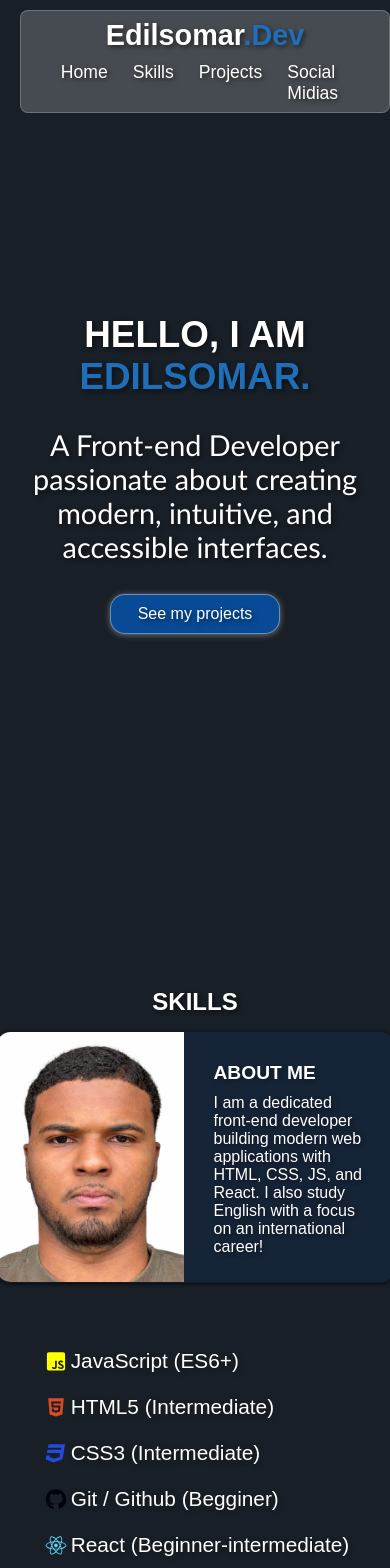
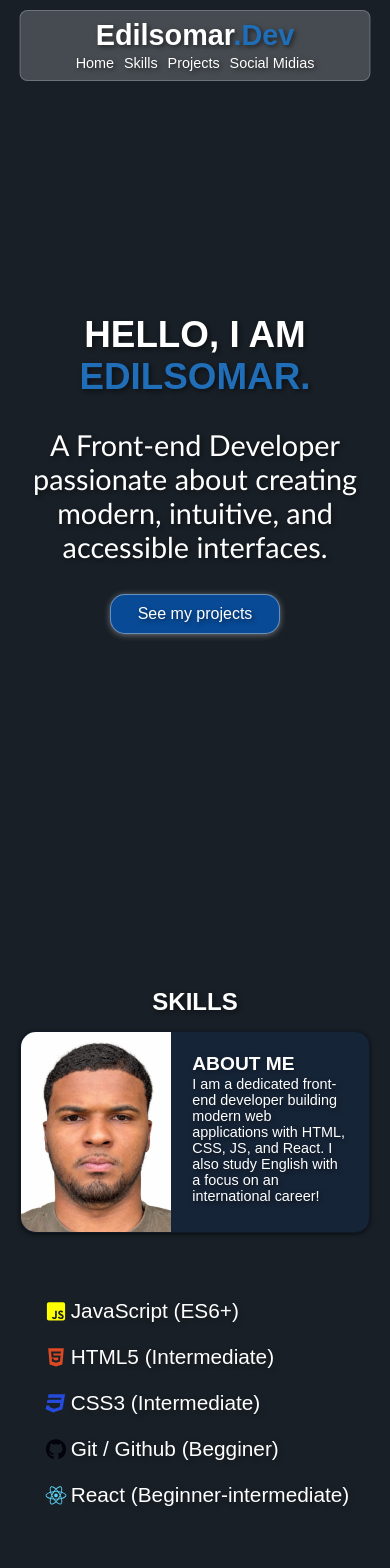
Before and after one commit to Edilsomar/Portifolio-react, a React (Vite) app: page / in a window 390 px wide. Shown: the top 1568 px of the page. Built offline with nearby package versions, Linux system fonts and the light colour scheme.

Commit message:
feat: adicionado novo projeto ao portfolio

```diff
--- a/package.json
+++ b/package.json
@@ -1,10 +1,13 @@
 {
+  "homepage": "https://edilsomar.github.io/Portifolio-react/",
   "name": "portiolio",
   "private": true,
   "version": "0.0.0",
   "type": "module",
   "scripts": {
     "dev": "vite",
+    "predeploy": "npm run build",
+    "deploy": "gh-pages -d dist",
     "build": "vite build",
     "lint": "eslint .",
     "preview": "vite preview"
@@ -21,6 +24,7 @@
     "eslint": "^10.3.0",
     "eslint-plugin-react-hooks": "^7.1.1",
     "eslint-plugin-react-refresh": "^0.5.2",
+    "gh-pages": "^6.3.0",
     "globals": "^17.6.0",
     "vite": "^8.0.12"
   }
--- a/src/components/Contact/Contact.css
+++ b/src/components/Contact/Contact.css
@@ -17,6 +17,15 @@
 }
 @media (max-width: 700px){
     .contact-content{
-        width: 95% !important;
+        width: 90% !important;
+    }
+    .contact-content{
+        gap: 5px !important;
     }
 }
+@media (max-width: 400px){
+.contact-content{
+    flex-direction: column;
+    padding: 10px !important;
+}
+}
--- a/src/components/Header/Header.css
+++ b/src/components/Header/Header.css
@@ -1,5 +1,7 @@
 .header-nav {
   position: fixed;
+  left: 50%; /* 1. Joga o início do header para o meio da tela */
+  transform: translateX(-50%); /* 2. Puxa metade do próprio peso de volta, centralizando perfeito */
   display: flex;
   justify-content: space-between;
   align-items: center;
@@ -7,8 +9,9 @@
   padding: 8px 40px;
   border-radius: 8px;
   border: 1px solid rgba(255, 255, 255, 0.219);
-  width:95%;
-  z-index:1;
+  width: 95%; /* Continua com 95% mas agora totalmente centralizado */
+  z-index: 1;
+
 
    .logo h2 {
         font-size: 1.8rem;
@@ -50,3 +53,18 @@
         gap: 10px;
     }
 }
+@media (max-width: 400px){
+    .header-nav{
+        justify-content: center;
+        align-items: center;
+        flex-direction: column;
+        gap: 2px !important;
+        width: 90%;
+    }
+    .item-menu{
+        font-size: 0.9rem !important;
+    }
+    .nav-menu{
+        gap: 10px ! important;
+    }
+}
--- a/src/components/Skills/Skills.css
+++ b/src/components/Skills/Skills.css
@@ -1,122 +1,135 @@
-.skills-container{
+.skills-container {
   display: flex;
   flex-direction: column;
   align-items: center;
   justify-content: center;
-   h2{
-    text-align:center;
-    color:white;
-    margin:50px 0px 15px;
+  h2 {
+    text-align: center;
+    color: white;
+    margin: 50px 0px 15px;
     text-shadow: 2px 2px 5px rgba(0, 0, 0, 0.493);
+  }
+  .content-container {
+    display: flex;
+    gap: 50px;
 
-   }
-   .content-container{
-        display:flex;
-        gap:50px;
-
-
-        .about-me-container{
-            display:flex;
+    .about-me-container {
+      display: flex;
       width: 600px;
-            background-color:rgba(19, 51, 102, 0.274);
+      background-color: rgba(19, 51, 102, 0.274);
       border-radius: 15px;
       border: 1px solid rgba(0, 0, 0, 0.281);
       box-shadow: rgba(0, 0, 0, 0.637) 0px 1px 4px;
 
-            img{
+      img {
         width: 250px;
         border-radius: 15px 0px 0px 15px;
-
       }
-            .about-me-description{
+      .about-me-description {
         padding: 20px;
-                color:#fff;
+        color: #fff;
         font-family: Verdana, Geneva, Tahoma, sans-serif;
         text-shadow: 2px 2px 5px rgba(0, 0, 0, 0.493);
 
-
-                h3{
+        h3 {
           font-size: 2rem;
-                    margin:10px;
+          margin: 10px;
           text-shadow: 2px 2px 5px rgba(0, 0, 0, 0.342);
         }
-                p{
+        p {
           font-size: 1.5rem;
-                    margin:10px;
-
+          margin: 10px;
         }
       }
     }
-        .skills-list{
-            color:#fff;
+    .skills-list {
+      color: #fff;
       margin: 0px auto;
 
-            li{
+      li {
         display: flex;
-                align-items:center;
+        align-items: center;
         font-size: 1.3rem;
         list-style: none;
         margin: 10px 0px;
         padding: 6px;
         text-shadow: 2px 2px 5px rgba(24, 24, 24, 0.397);
 
-                .JsIcon{
+        .JsIcon {
           color: yellow;
-                    width:30px
+          width: 30px;
         }
-                .HtmlIcon{
-                    color: #DC4A24;
-                    width:30px
+        .HtmlIcon {
+          color: #dc4a24;
+          width: 30px;
         }
-                .CssIcon{
-                    Color: #244BDC;
-                    width:30px
+        .CssIcon {
+          color: #244bdc;
+          width: 30px;
         }
-                .GithubIcon{
-                    color:#03030e;
-                    width:30px
+        .GithubIcon {
+          color: #03030e;
+          width: 30px;
         }
-                .ReactIcon{
-                    color: #5DD3F3;
-                    width:30px
+        .ReactIcon {
+          color: #5dd3f3;
+          width: 30px;
         }
       }
     }
   }
 }
 
-@media (max-width: 950px){
-    .content-container{
+@media (max-width: 950px) {
+  .content-container {
     flex-direction: column;
   }
 }
-@media (max-width: 700px){
-
-    .about-me-container{
-        display:flex;
+@media (max-width: 700px) {
+  .about-me-container {
+    display: flex;
     width: 400px !important;
-         img{
+    img {
       width: 200px !important;
       height: 250px;
       border-radius: 15px 0px 0px 15px;
-
     }
-            .about-me-description{
+    .about-me-description {
       width: 300px !important;
       height: 250px;
 
-
-                h3{
+      h3 {
         font-size: 1.2rem !important;
-                    margin:5px;
-
+        margin: 5px;
       }
-                p{
+      p {
         font-size: 1rem !important;
-                    margin:5px;
-
+        margin: 5px;
       }
     }
-
   }
 }
+@media (max-width: 400px) {
+  .about-me-container {
+    display: flex;
+    width: 350px !important;
+    img {
+      width: 200px !important;
+      height: 200px;
+      border-radius: 15px 0px 0px 15px;
+    }
+    .about-me-description {
+      width: 250px !important;
+      height: 200px;
+
+      h3 {
+        font-size: 1.2rem !important;
+        margin: 1px !important;
+      }
+      p {
+        font-size: 0.9rem !important;
+        margin: 1px !important;
+      }
+    }
+  }
+}
```
Also changed, not shown: vite.config.js (+4 -4 lines), 1 other file (tests, documents, lock files or other folders). Lines whose indentation alone changed are shown as unchanged.
